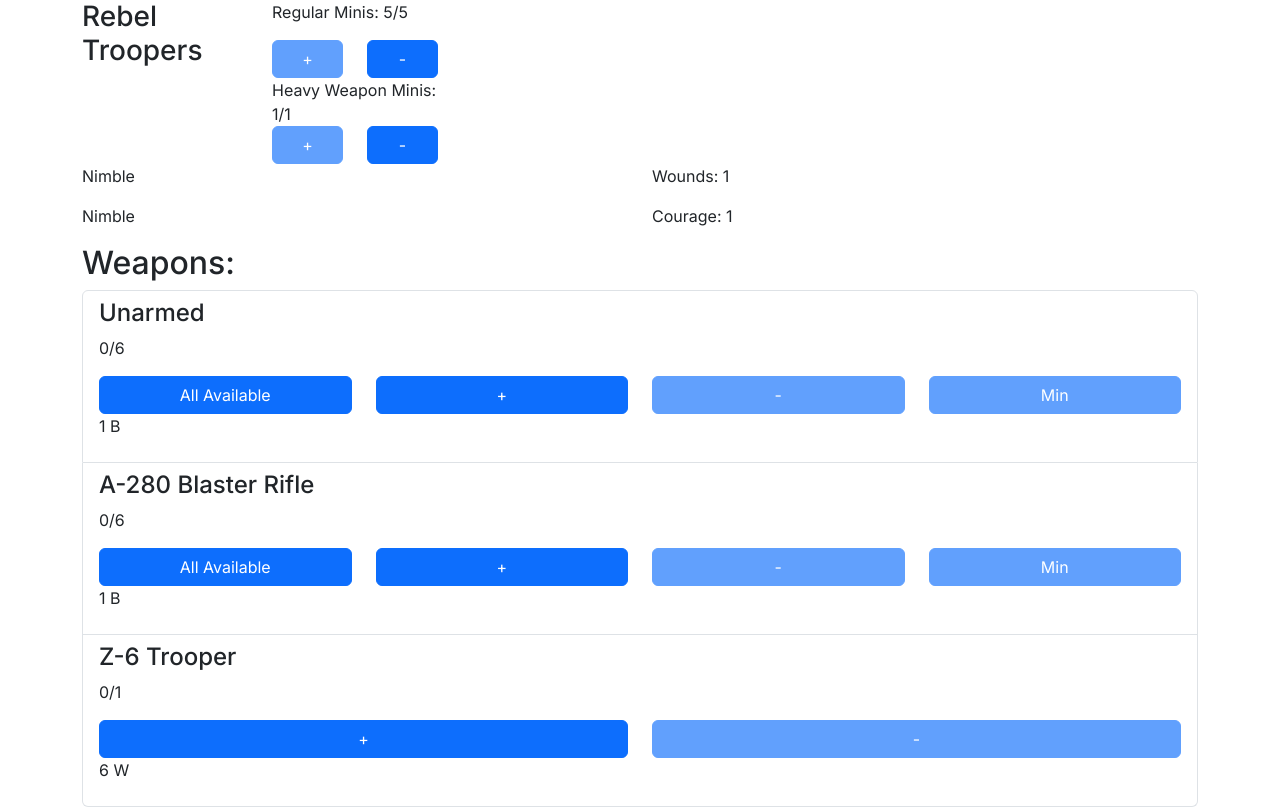
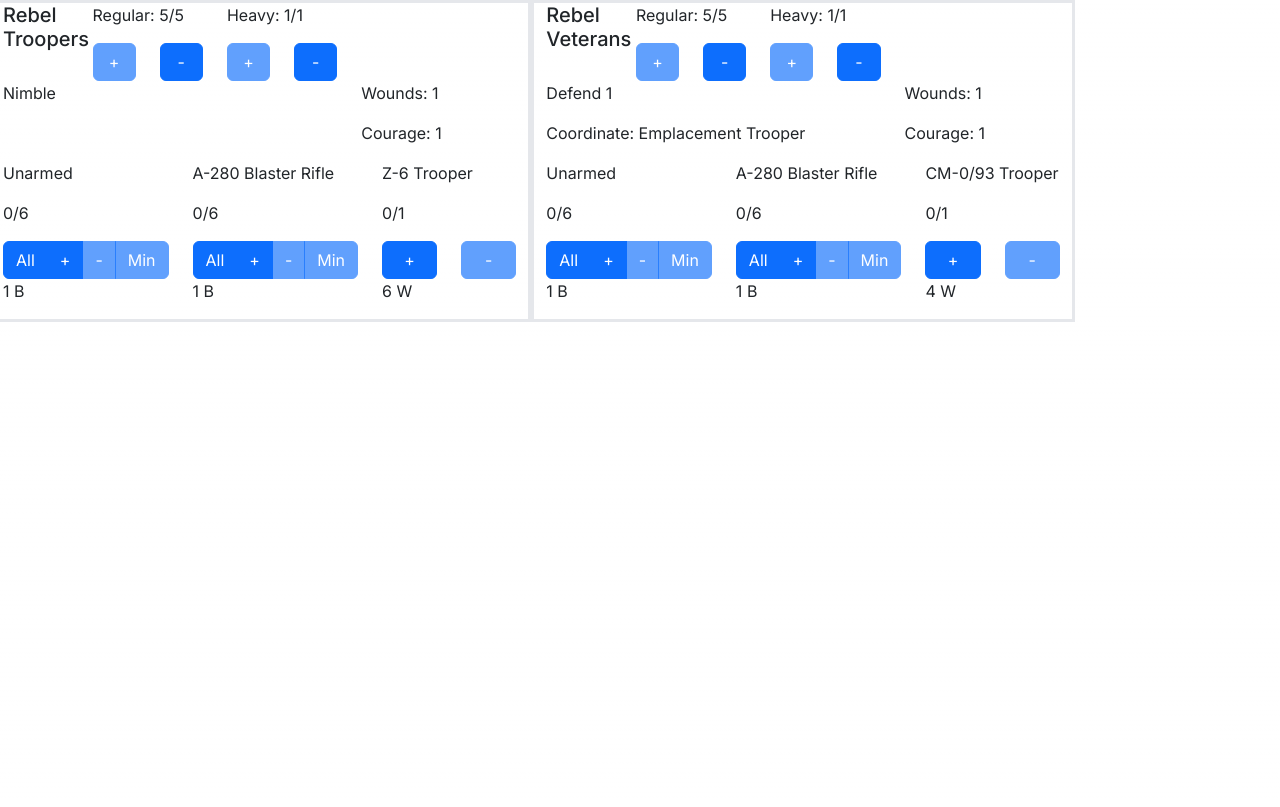
Before and after one commit to Driftydirt/SWLegionCompanion, a Next.js app in the folder sw-legion-companion/: page / in a window 1280 px wide. Built offline with nearby package versions, Linux system fonts and the light colour scheme.

Commit message:
army and mini viewers v1

```diff
--- /dev/null
+++ b/sw-legion-companion/app/army.ts
@@ -0,0 +1,16 @@
+import { Unit } from "./interfaces";
+
+export class Army {
+  private units: Unit[];
+  constructor(units: Unit[] = []) {
+    this.units = units;
+  }
+
+  public getUnits() {
+    return this.units;
+  }
+
+  public addUnit(unit: Unit) {
+    this.units.push(unit);
+  }
+}
--- a/sw-legion-companion/app/heavy_weapon_viewer.tsx
+++ b/sw-legion-companion/app/heavy_weapon_viewer.tsx
@@ -59,7 +59,7 @@
   return (
     <>
       <div>
-        <h4>{name}</h4>
+        <p>{name}</p>
         <p>
           {currentMinis}/{heavyWeaponDefeated ? 0 : 1}
         </p>
--- /dev/null
+++ b/sw-legion-companion/app/heavy_weapons/cm-0-93_trooper.ts
@@ -0,0 +1,16 @@
+import { HeavyWeapon } from "../heavy_weapon";
+import { Modifier } from "../modifier";
+import { critical } from "../modifiers/critical";
+import { z6 } from "../weapons/z6";
+
+export const cm_0_93_trooper = new HeavyWeapon(
+  "CM-0/93 Trooper",
+  1,
+  4,
+  0,
+  0,
+  1,
+  4,
+  undefined,
+  [critical]
+);
--- a/sw-legion-companion/app/interfaces.ts
+++ b/sw-legion-companion/app/interfaces.ts
@@ -1,3 +1,4 @@
 import { RebelTroopers } from "./units/rebel_troopers";
+import { RebelVeterans } from "./units/rebel_veterans";
 
-export type Unit = RebelTroopers;
+export type Unit = RebelTroopers | RebelVeterans;
--- /dev/null
+++ b/sw-legion-companion/app/modifiers/critical.ts
@@ -0,0 +1,6 @@
+import { Modifier } from "../modifier";
+
+export const critical = new Modifier(
+  "Critical",
+  "When a unit converts attack surges for an attack pool with the Critical X keyword, during the Convert Surges step it may convert up to X attack surge Attack Surge Symbol results to critical Crit Symbol results."
+);
--- a/sw-legion-companion/app/page.tsx
+++ b/sw-legion-companion/app/page.tsx
@@ -9,14 +9,23 @@
 import { RebelTroopers } from "./units/rebel_troopers";
 import { z6Trooper } from "./heavy_weapons/z6_trooper";
 import { rebelTrooper } from "./personnel/rebel_trooper";
+import { Army } from "./army";
+import { Row } from "react-bootstrap";
+import { RebelVeterans } from "./units/rebel_veterans";
+import { cm_0_93_trooper } from "./heavy_weapons/cm-0-93_trooper";
 
 export default function Home() {
-  const rebelTroopers = new RebelTroopers(z6Trooper, rebelTrooper);
+  const army: Army = new Army([
+    new RebelTroopers(z6Trooper, rebelTrooper),
+    new RebelVeterans(cm_0_93_trooper, rebelTrooper),
+  ]);
   return (
     <>
-      <div>
-        <UnitViewer unit={rebelTroopers}></UnitViewer>
-      </div>
+      <Row>
+        {army.getUnits().map((unit) => (
+          <UnitViewer unit={unit}></UnitViewer>
+        ))}
+      </Row>
     </>
   );
 }
--- a/sw-legion-companion/app/unit_viewer.tsx
+++ b/sw-legion-companion/app/unit_viewer.tsx
@@ -86,19 +86,18 @@
   }, [heavyWeaponDefeated]);
 
   return (
-    <Container>
-      <div>
-        <Row sm="6">
-          <Col>
-            <h3>{name}</h3>
+    <Col className="border-3" sm={5}>
+      <Row>
+        <Col sm={2}>
+          <h5>{name}</h5>
         </Col>
-          <Col>
-            <div>
+
+        <Col sm={3}>
           <p>
-                Regular Minis: {currentMinis}/{numberOfMinis}
+            Regular: {currentMinis}/{numberOfMinis}
           </p>
           <Row>
-                <Col>
+            <Col sm={6}>
               <Button
                 className="btn-half"
                 disabled={hasMaxMinis}
@@ -109,12 +108,13 @@
                 +
               </Button>
             </Col>
-                <Col>
+
+            <Col sm={6}>
               <Button
                 className="btn-half"
                 disabled={
                   unitDefeated ||
-                      (currentMinis === 1 && !heavyWeaponDefeated)
+                  (currentMinis === 1 && hasHeavyWeapon && !heavyWeaponDefeated)
                 }
                 onClick={() => handleDecrementMinis()}
               >
@@ -122,10 +122,10 @@
               </Button>
             </Col>
           </Row>
-            </div>
+        </Col>
         {hasHeavyWeapon ? (
-              <div>
-                Heavy Weapon Minis: {heavyWeaponDefeated ? 0 : 1}/1
+          <Col sm={3}>
+            <p>Heavy: {heavyWeaponDefeated ? 0 : 1}/1</p>
             <Row>
               <Col>
                 <Button
@@ -148,15 +148,14 @@
                 </Button>
               </Col>
             </Row>
-              </div>
+          </Col>
         ) : null}
-          </Col>
       </Row>
       <Row>
-          <Col>
+        <Col sm={8}>
           <ModifierViewer modifiers={unit.getModifiers()}></ModifierViewer>
         </Col>
-          <Col>
+        <Col sm={4}>
           <p>Wounds: {woundsPerMini}</p>
           <p>Courage: {courage}</p>
         </Col>
@@ -174,7 +173,6 @@
           unitDefeated={unitDefeated}
         ></WeaponOverview>
       )}
-      </div>
-    </Container>
+    </Col>
   );
 }
--- a/sw-legion-companion/app/units/rebel_troopers.ts
+++ b/sw-legion-companion/app/units/rebel_troopers.ts
@@ -17,10 +17,6 @@
         "Nimble",
         "After a unit that has the Nimble keyword defends against an attack, if it spent at least one dodge token during any point of the attack sequence, it gains one dodge token."
       ),
-      new Modifier(
-        "Nimble",
-        "After a unit that has the Nimble keyword defends against an attack, if it spent at least one dodge token during any point of the attack sequence, it gains one dodge token."
-      ),
     ];
   }
 }
--- /dev/null
+++ b/sw-legion-companion/app/units/rebel_veterans.ts
@@ -0,0 +1,26 @@
+import { HeavyWeapon } from "../heavy_weapon";
+import { Modifier } from "../modifier";
+import { Personnel } from "../personnel";
+import { UnitPersonnelHeavyWeapon } from "../unit_personnel_heavy_weapon";
+import { a280 } from "../weapons/a280";
+import { unarmed } from "../weapons/unarmed";
+
+export class RebelVeterans extends UnitPersonnelHeavyWeapon {
+  constructor(
+    heavyWeapon: HeavyWeapon | undefined,
+    personnel: Personnel | undefined
+  ) {
+    super("Rebel Veterans", 4, 1, 1, [unarmed, a280], heavyWeapon, personnel);
+
+    this.modifiers = [
+      new Modifier(
+        "Defend 1",
+        "After a unit with the Defend X keyword is issued an order, it gains X dodge tokens."
+      ),
+      new Modifier(
+        "Coordinate: Emplacement Trooper",
+        "After a unit with the Coordinate keyword is issued an order, it may issue an order to a friendly unit at range 1 that has the unit name or unit type specified. A unit that has one or more unit names or unit types listed can only choose one of these listed unit names or unit types to issue an order to using the Coordinate keyword. If a unit already has the Coordinate keyword and gains another instance of the keyword, the unit may choose which targets to issue an order to from the two instances of the keyword; it does not issue two orders."
+      ),
+    ];
+  }
+}
--- a/sw-legion-companion/app/weapon_overview.tsx
+++ b/sw-legion-companion/app/weapon_overview.tsx
@@ -6,7 +6,7 @@
   generateAttackPool,
 } from "./helpers";
 import { Weapon } from "./weapon";
-import { Button, ListGroup } from "react-bootstrap";
+import { Button, Col, ListGroup, Row } from "react-bootstrap";
 import WeaponViewer from "./weapon_viewer";
 import { HeavyWeapon } from "./heavy_weapon";
 import HeavyWeaponViewer from "./heavy_weapon_viewer";
@@ -29,6 +29,7 @@
   const [attackPool, setAttackPool] = useState<AttackPool>();
   const [hasAttackPool, setHasAttackPool] = useState<boolean>();
   const [minisPerWeapon, setMinisPerWeapon] = useState<MinisPerWeapon>();
+  const [weaponSelected, setWeaponSelected] = useState<boolean>();
   let allocatedMinis = 0;
   minisPerWeapon &&
     minisPerWeapon.forEach(
@@ -43,6 +44,7 @@
       (minis) => (allocatedMinis = allocatedMinis + minis)
     );
     setMinisPerWeapon(minisPerWeapon);
+    setWeaponSelected(allocatedMinis > 0);
     setFreeMinis(maxMinis - allocatedMinis);
   };
 
@@ -53,12 +55,20 @@
     setHasAttackPool(attackPool != undefined);
   }, [attackPool]);
 
+  useEffect(() => {
+    let allocatedMinis = 0;
+    minisPerWeapon &&
+      minisPerWeapon.forEach(
+        (minis) => (allocatedMinis = allocatedMinis + minis)
+      );
+    if (maxMinis - allocatedMinis <= 0) setFreeMinis(0);
+    else setFreeMinis(maxMinis - allocatedMinis);
+  }, [maxMinis]);
   return (
     <>
-      <h2>Weapons:</h2>
-      <ListGroup>
+      <Row>
         {weapons.map((weapon) => (
-          <ListGroup.Item>
+          <Col>
             <WeaponViewer
               weapon={weapon}
               maxMinis={maxMinis}
@@ -66,10 +76,11 @@
               freeMinis={freeMinis}
               handleChangingMinisPerWeapon={handleChangingMinisPerWeapon}
             ></WeaponViewer>
-          </ListGroup.Item>
+          </Col>
         ))}
         {heavyWeapon ? (
-          <ListGroup.Item>
+          <Col>
+            {" "}
             <HeavyWeaponViewer
               weapon={heavyWeapon}
               initCurrentMinis={
@@ -79,10 +90,10 @@
               heavyWeaponDefeated={heavyWeaponDefeated}
               handleChangingMinisPerWeapon={handleChangingMinisPerWeapon}
             ></HeavyWeaponViewer>
-          </ListGroup.Item>
+          </Col>
         ) : null}
-      </ListGroup>
-      {!unitDefeated && freeMinis != maxMinis ? (
+      </Row>
+      {!unitDefeated && weaponSelected ? (
         <div>
           <Button
             onClick={() => {
--- a/sw-legion-companion/app/weapon_viewer.tsx
+++ b/sw-legion-companion/app/weapon_viewer.tsx
@@ -3,7 +3,7 @@
 import { Weapon } from "./weapon";
 import { useEffect, useState } from "react";
 import { AttackPool, displayAttackPool } from "./helpers";
-import { Row, Col, Button } from "react-bootstrap";
+import { Row, Col, Button, ButtonGroup } from "react-bootstrap";
 
 type WeaponViewerProps = {
   weapon: Weapon;
@@ -65,21 +65,19 @@
   return (
     <>
       <div>
-        <h4>{name}</h4>
+        <p>{name}</p>
         <p>
           {currentMinis}/{maxMinis}
         </p>
         <Row>
-          <Col>
+          <ButtonGroup>
             <Button
               className="btn-half"
               disabled={freeMinis === 0}
               onClick={() => handleMaxMinis()}
             >
-              All Available
+              All
             </Button>
-          </Col>
-          <Col>
             <Button
               className="btn-half"
               disabled={freeMinis === 0}
@@ -87,8 +85,6 @@
             >
               +
             </Button>
-          </Col>
-          <Col>
             <Button
               className="btn-half"
               disabled={currentMinis === 0}
@@ -96,8 +92,6 @@
             >
               -
             </Button>
-          </Col>
-          <Col>
             <Button
               className="btn-half"
               disabled={currentMinis === 0}
@@ -105,7 +99,7 @@
             >
               Min
             </Button>
-          </Col>
+          </ButtonGroup>{" "}
         </Row>
         {attackPool && displayAttackPool(attackPool)}
       </div>
--- a/sw-legion-companion/modifier_viewer.tsx
+++ b/sw-legion-companion/modifier_viewer.tsx
@@ -3,7 +3,7 @@
 import { useState, useEffect } from "react";
 
 import "bootstrap/dist/css/bootstrap.min.css"; // Import bootstrap CSS
-import { Col, OverlayTrigger, Tooltip } from "react-bootstrap";
+import { Col, OverlayTrigger, Row, Tooltip } from "react-bootstrap";
 import { Modifier } from "./app/modifier";
 
 type ModifierViewerProps = {
@@ -21,7 +21,7 @@
 
   return (
     <div>
-      <Col sm={2}>
+      <Row>
         {hasModifiers
           ? modifiers &&
             modifiers.map((e) => (
@@ -36,7 +36,7 @@
               </>
             ))
           : null}
-      </Col>
+      </Row>
     </div>
   );
 }
```
Also changed, not shown: 1 other file (tests, documents, lock files or other folders). Lines whose indentation alone changed are shown as unchanged.
